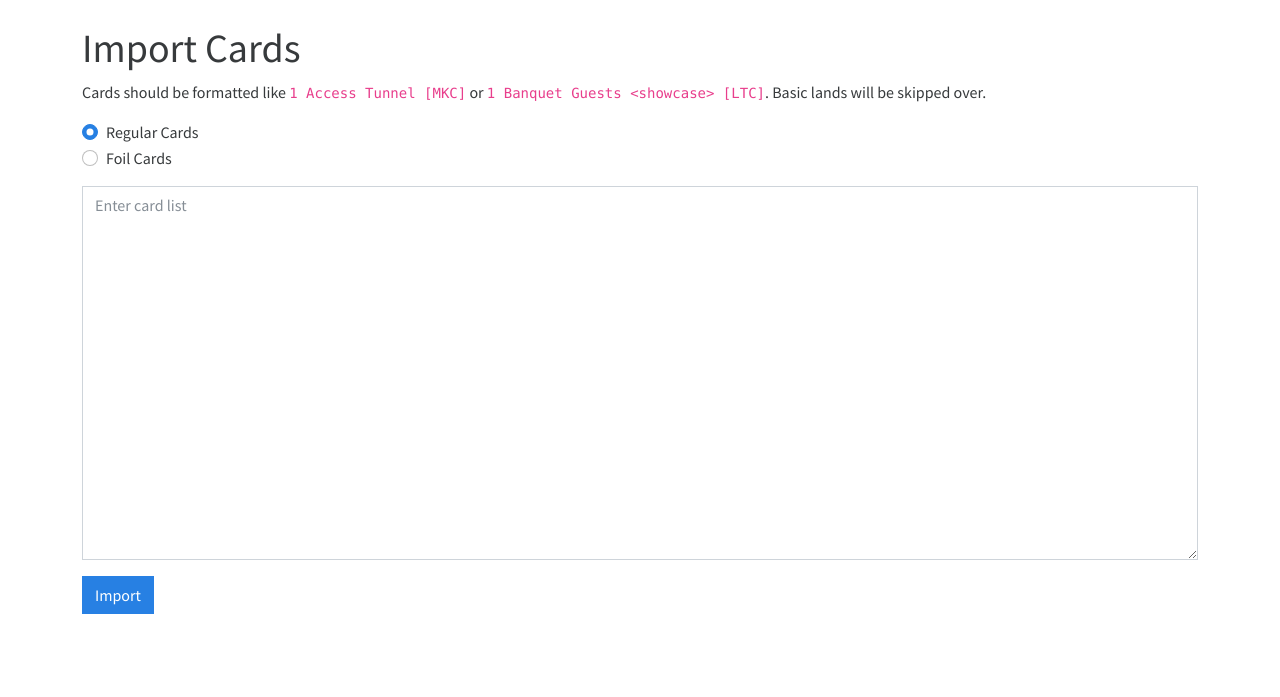
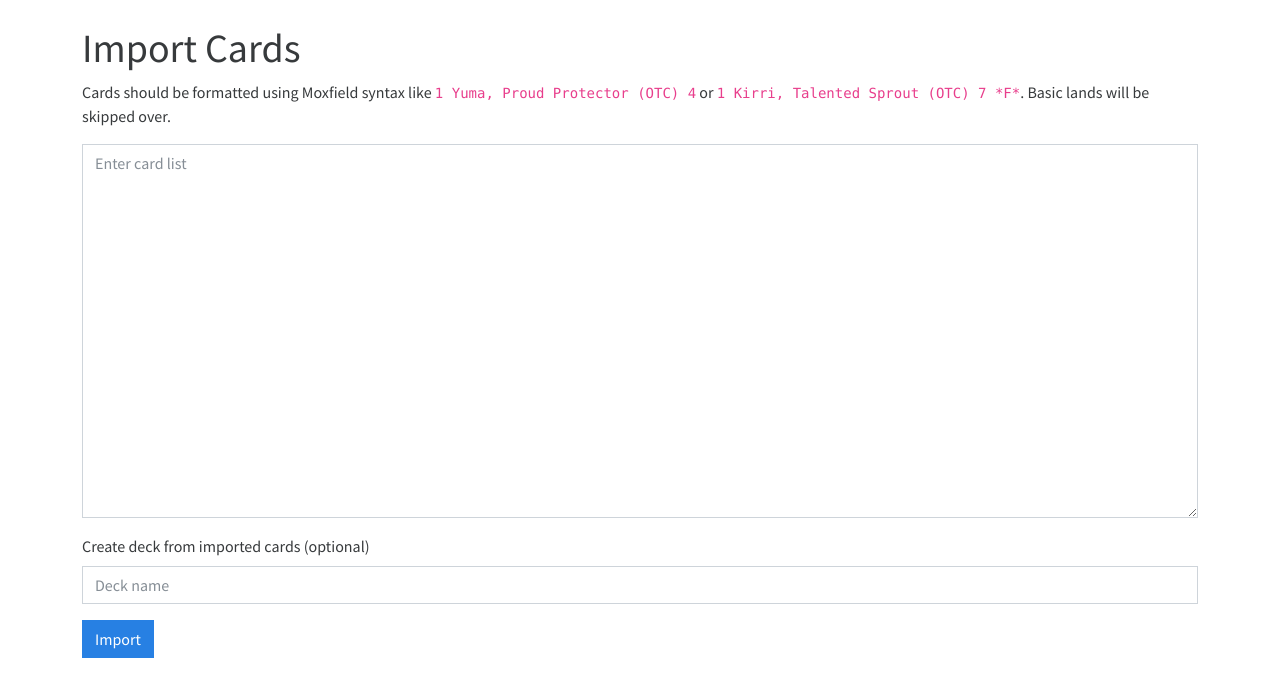
Before and after one commit to matthewgallant/lotus, a Flask app: page /cards/import in a window 1280 px wide. Shown: the part 56-753 px from the top of the page. Run offline with Flask 3, Linux system fonts and the light colour scheme; the visitor is signed in with stand-in values (Sample User, id 1); some libraries are stand-ins or nearby versions.

Commit message:
Improve imports under the hood

```diff
--- a/app/cards/routes.py
+++ b/app/cards/routes.py
@@ -1,5 +1,8 @@
+import re
 import json
+import time
 import requests
+import pprint
 
 from flask import render_template, redirect, request, url_for, abort
 from flask_login import login_required, current_user
@@ -10,6 +13,7 @@ from app.extensions import db
 
 from app.models.deck import Deck
 from app.models.card import Card
+from app.models.deck_card import DeckCard
 from app.models.card_details import CardDetails
 from app.models.message_log import MessageLog
 
@@ -202,162 +206,186 @@ def import_cards():
     if request.method == 'GET':
         return render_template("cards/import.html")
     else:
-        message = None
+        success = None
         error = None
-        errors = []
 
-        if request.form.get('cardList'):
-            cardList = request.form.get('cardList')
-            for line in cardList.split('\n'):
-                if len(line.strip()) > 0:
-                    quantity = None
-                    name = None
-                    variant = None
-                    set = None
-                    foil = "regular"
+        if request.form.get('cards'):
+            cards_list = request.form.get('cards').split('\n')
+            parsed_cards = []
+            payload = []
+            details = []
+            cards = []
 
-                    # Handle card type
-                    if request.form.get("cardsType"):
-                        if request.form.get("cardsType") == "foil":
-                            foil = "foil"
+            # Generate data for Scryfall query
+            for card in cards_list:
+                # Ignore blank lines
+                if card.strip() == "":
+                    break
 
-                    # Collect quantity and set since they're always first and last
-                    line_parts = line.split(" ")
-                    quantity = line_parts.pop(0)
-                    set = line_parts.pop().replace('[', '').replace(']', '')
+                # Parse out useful data
+                quantity = re.findall(r'^\d+', card)
+                set = re.findall(r'\((.*?)\)', card)
+                collector_number = re.findall(r'\d+(?![\d\D]*\d)', card)
+                foil = re.findall(r'\*F\*', card)
 
-                    # Collect optional varient if it's the last item
-                    if "<" in line_parts[-1]:
-                        variant = line_parts.pop().replace('<', '').replace('>', '')
+                # Basic validation
+                if len(quantity) == 0 or len(set) == 0 or len(collector_number) == 0:
+                    error = "Unable to parse cards. No cards have been imported."
+                    break
 
-                    # The rest of the words should be the name
-                    name = " ".join(line_parts)
+                # Data to be used later in the import
+                parsed_cards.append({
+                    "set": set[0],
+                    "collector_number": collector_number[0],
+                    "quantity": int(quantity[0]),
+                    "foil": "foil" if len(foil) != 0 else "regular"
+                })
 
-                    if name.lower() not in ("plains", "island", "swamp", "mountain", "forest"):
-                        # Obtain Scryfall card
-                        if variant:
-                            res = requests.get(f"https://api.scryfall.com/cards/search?q={name}+game:paper+set:{set}+is:{variant}")
+                # Data to be sent to Scryfall
+                payload.append({
+                    "set": set[0],
+                    "collector_number": collector_number[0]
+                })
+
+            # Chunk cards for Scryfall and process chunks
+            chunked_payload = [payload[i:i + 75] for i in range(0, len(payload), 75)]
+            for chunk in chunked_payload:
+
+                # Post chunk to Scryfall
+                res = requests.post("https://api.scryfall.com/cards/collection", json={ "identifiers": chunk })
+                if res.status_code == 200:
+
+                    # Attempt to read data
+                    data = json.loads(res.text)
+
+                    # Handle an incorrect amount of cards returned
+                    if len(data['data']) != len(chunk):
+                        error = "Unable to fetch cards from Scryfall. No cards have been imported."
+                        break
+
+                    for card in data['data']:
+                        # Attempt to find existing card details
+                        detail = db.session.execute(db.select(CardDetails).where(CardDetails.scryfall_id == card['id'])).scalar_one_or_none()
+
+                        # Create details if needed
+                        if detail:
+                            details.append(detail)
                         else:
-                            res = requests.get(f"https://api.scryfall.com/cards/search?q={name}+game:paper+set:{set}")
-                        data = res.json()
+                            # Store variables for later
+                            scryfall_id = name = set_id = collector_number = color_identity = type_line = cmc = None
+                            power = toughness = rarity = text = price_regular = price_foil = price_etched = None
 
-                        if res.status_code == 200:
-                            if 'data' in data:
-                                if len(data['data']) > 0:
-                                    card = data['data'][0]
+                            # Parse Scryfall data
+                            if 'id' in card:
+                                scryfall_id = card['id']
+                            if 'name' in card:
+                                name = card['name']
+                            if 'set' in card:
+                                set_id = card['set'].upper()
+                            if 'collector_number' in card:
+                                collector_number = card['collector_number']
+                            if 'color_identity' in card:
+                                if card['color_identity']:
+                                    color_identity = ",".join(card['color_identity'])
+                            if 'type_line' in card:
+                                type_line = card['type_line']
+                            if 'cmc' in card:
+                                cmc = card['cmc']
+                            if 'power' in card:
+                                power = card['power']
+                            if 'toughness' in card:
+                                toughness = card['toughness']
+                            if 'rarity' in card:
+                                rarity = card['rarity']
+                            if 'oracle_text' in card:
+                                text = card['oracle_text']
+                            if 'prices' in card:
+                                if 'usd' in card['prices']:
+                                    price_regular = card['prices']['usd']
+                                if 'usd_foil' in card['prices']:
+                                    price_foil = card['prices']['usd_foil']
+                                if 'usd_etched' in card['prices']:
+                                    price_etched = card['prices']['usd_etched']
 
-                                    scryfall_id = None
-                                    name = None
-                                    set_id = None
-                                    collector_number = None
-                                    color_identity = None
-                                    type_line = None
-                                    cmc = None
-                                    power = None
-                                    toughness = None
-                                    rarity = None
-                                    text = None
-                                    price_regular = None
-                                    price_foil = None
-                                    price_etched = None
+                            # Don't import basic lands
+                            if name.lower() not in ("plains", "island", "swamp", "mountain", "forest"):
+                                detail = CardDetails(name, set_id, collector_number, color_identity, scryfall_id, type_line,
+                                                            cmc, power, toughness, rarity, text, price_regular, price_foil, price_etched)
+                                details.append(detail)
+                                db.session.add(detail)
+                                db.session.flush()
 
-                                    if 'id' in card:
-                                        scryfall_id = card['id']
-                                    if 'name' in card:
-                                        name = card['name']
-                                    if 'set' in card:
-                                        set_id = card['set'].upper()
-                                    if 'collector_number' in card:
-                                        collector_number = card['collector_number']
-                                    if 'color_identity' in card:
-                                        if card['color_identity'] != []:
-                                            color_identity = ",".join(card['color_identity'])
-                                    if 'type_line' in card:
-                                        type_line = card['type_line']
-                                    if 'cmc' in card:
-                                        cmc = card['cmc']
-                                    if 'power' in card:
-                                        power = card['power']
-                                    if 'toughness' in card:
-                                        toughness = card['toughness']
-                                    if 'rarity' in card:
-                                        rarity = card['rarity']
-                                    if 'oracle_text' in card:
-                                        text = card['oracle_text']
-                                    if 'prices' in data:
-                                        if 'usd' in data['prices']:
-                                            price_regular = data['prices']['usd']
-                                        if 'usd_foil' in data['prices']:
-                                            price_foil = data['prices']['usd_foil']
-                                        if 'usd_etched' in data['prices']:
-                                            price_etched = data['prices']['usd_etched']
+                                # Add message log entry
+                                message = MessageLog(f"New card details '{detail}' has been added via import.")
+                                db.session.add(message)
+                else:
+                    error = "Unable to reach Scryfall. No cards have been imported."
+                    break
 
-                                    query = db.select(CardDetails).where(CardDetails.scryfall_id == scryfall_id)
-                                    existing_details = db.session.execute(query).scalar_one_or_none()
-                                    details_id = None
+                # Break entire import if a parsed card can't be matched
+                if error:
+                    break
 
-                                    if existing_details:
-                                        details_id = existing_details.id
-                                    else:
-                                        new_details = CardDetails(
-                                            name,
-                                            set_id,
-                                            collector_number,
-                                            color_identity,
-                                            scryfall_id,
-                                            type_line,
-                                            cmc,
-                                            power,
-                                            toughness,
-                                            rarity,
-                                            text,
-                                            price_regular,
-                                            price_foil,
-                                            price_etched
-                                        )
-                                        db.session.add(new_details)
-                                        db.session.flush()
+                # Sleep before continuing to be polite
+                time.sleep(0.1)
 
-                                        # Add message log entry
-                                        message = MessageLog(f"New card details '{new_details}' has been added.")
-                                        db.session.add(message)
+            # Add new user cards using foil data
+            if not error:
+                for detail in details:
+                    # Find parsed card for foil info
+                    matched_parsed_cards = list(filter(lambda c: c['set'] == detail.set_id and c['collector_number'] == detail.collector_number, parsed_cards))
 
-                                        details_id = new_details.id
+                    # Basic data validation
+                    if len(matched_parsed_cards) != 1:
+                        error = "Unable to match cards. No cards have been imported."
+                        break
 
-                                    if details_id:
-                                        new_card = Card(
-                                            current_user.id,
-                                            details_id,
-                                            quantity,
-                                            foil
-                                        )
-                                        db.session.add(new_card)
-                                        db.session.flush()
+                    # Attempt to find existing user card
+                    matched_parsed_card = matched_parsed_cards[0]
+                    card = db.session.execute(db.select(Card).where(and_(Card.card_details_id == detail.id, Card.foil == matched_parsed_card["foil"]))).scalar_one_or_none()
 
-                                        # Add message log entry
-                                        message = MessageLog(f"New card '{new_card}' has been added.")
-                                        db.session.add(message)
-                                else:
-                                    error = True
-                                    errors.append(line)
-                            else:
-                                error = True
-                                errors.append(line)
-                        else:
-                            error = True
-                            errors.append(line)
+                    if card:
+                        # Increase quantity if already exists
+                        print(card.quantity)
+                        print(matched_parsed_card)
+                        card.quantity += matched_parsed_card["quantity"]
+                    else:
+                        # Create new user card in db if it doesn't already exist
+                        card = Card(current_user.id, detail.id, matched_parsed_card["quantity"], matched_parsed_card["foil"])
+
+                    # Store card away
+                    cards.append(card)
+                    db.session.add(card)
+                    db.session.flush()
+
+                    # Add message log entry
+                    message = MessageLog(f"New card '{card}' has been added via import.")
+                    db.session.add(message)
+
+            # Create new deck if requested and add cards to it
+            if request.form.get("deck") and not error:
+                deck = Deck(current_user.id, request.form.get("deck"))
+                db.session.add(deck)
+                db.session.flush()
+
+                # Add message log entry
+                message = MessageLog(f"New deck '{deck}' has been added via import.")
+                db.session.add(message)
+
+                # Link imported cards to new deck
+                for card in cards:
+                    deck_card = DeckCard(deck.id, card.id, 'm')
+                    deck.mainboard.append(deck_card)
+
+                    # Add message log entry
+                    message = MessageLog(f"Card '{card}' has been added to deck '{deck}' via import.")
+                    db.session.add(message)
+
+            # Commit to database if no errors
+            if not error:
+                db.session.commit()
+                success = "Cards have been imported successfully!"
         else:
-            error = "A card list is required to import."
+            error = "A list of cards must be provided for importing!"
 
-        if not error:
-            db.session.commit()
-            message = "Successfully imported all cards to collection."
-        elif error == True:
-            error = "Unable to retrive the following cards from Scryfall. No cards have been imported."
-
-        if len(errors) == 0:
-            errors = None
-        else:
-            errors = "|".join(errors)
-
-        return redirect(url_for('cards.import_cards', message=message, error=error, errors=errors))
+        return redirect(url_for('cards.import_cards', success=success, error=error))
--- a/app/templates/cards/import.html
+++ b/app/templates/cards/import.html
@@ -5,33 +5,18 @@
 {% block main %}
     <h1>Import Cards</h1>
     {% if request.args.error %}
-        <div class="alert alert-danger mt-4" role="alert">
-            {{ request.args.error }}
-            {% if request.args.errors %}
-                <ul class="mb-0">
-                    {% for error in request.args.errors.split('|') %}
-                        <li>{{ error }}</li>
-                    {% endfor %}
-                </ul>
-            {% endif %}
-        </div>
-    {% elif request.args.message %}
-        <div class="alert alert-success mt-4" role="alert">{{ request.args.message }}</div>
+        <div class="alert alert-danger mt-3" role="alert">{{ request.args.error }}</div>
+    {% elif request.args.success %}
+        <div class="alert alert-success mt-3" role="alert">{{ request.args.success }}</div>
     {% endif %}
-    <p>Cards should be formatted like <code>1 Access Tunnel [MKC]</code> or <code>1 Banquet Guests &lt;showcase&gt; [LTC]</code>. Basic lands will be skipped over.</p>
+    <p>Cards should be formatted using Moxfield syntax like <code>1 Yuma, Proud Protector (OTC) 4</code> or <code>1 Kirri, Talented Sprout (OTC) 7 *F*</code>. Basic lands will be skipped over.</p>
     <form action="{{ url_for('cards.import_cards') }}" method="post">
         <div class="mb-3">
-            <div class="form-check">
-                <input class="form-check-input" type="radio" name="cardsType" id="regularCardsRadio" value="regular" checked>
-                <label class="form-check-label" for="regularCardsRadio">Regular Cards</label>
-            </div>
-            <div class="form-check">
-                <input class="form-check-input" type="radio" name="cardsType" id="foilCardsRadio" value="foil">
-                <label class="form-check-label" for="foilCardsRadio">Foil Cards</label>
-            </div>
+            <textarea class="form-control" placeholder="Enter card list" aria-label="Card List" name="cards" rows="15"></textarea>
         </div>
         <div class="mb-3">
-            <textarea class="form-control" placeholder="Enter card list" aria-label="Card List" name="cardList" rows="15"></textarea>
+            <label for="deck" class="form-label">Create deck from imported cards (optional)</label>
+            <input type="text" class="form-control" id="deck" name="deck" placeholder="Deck name">
         </div>
         <button type="submit" class="btn btn-primary">Import</button>
     </form>
```
